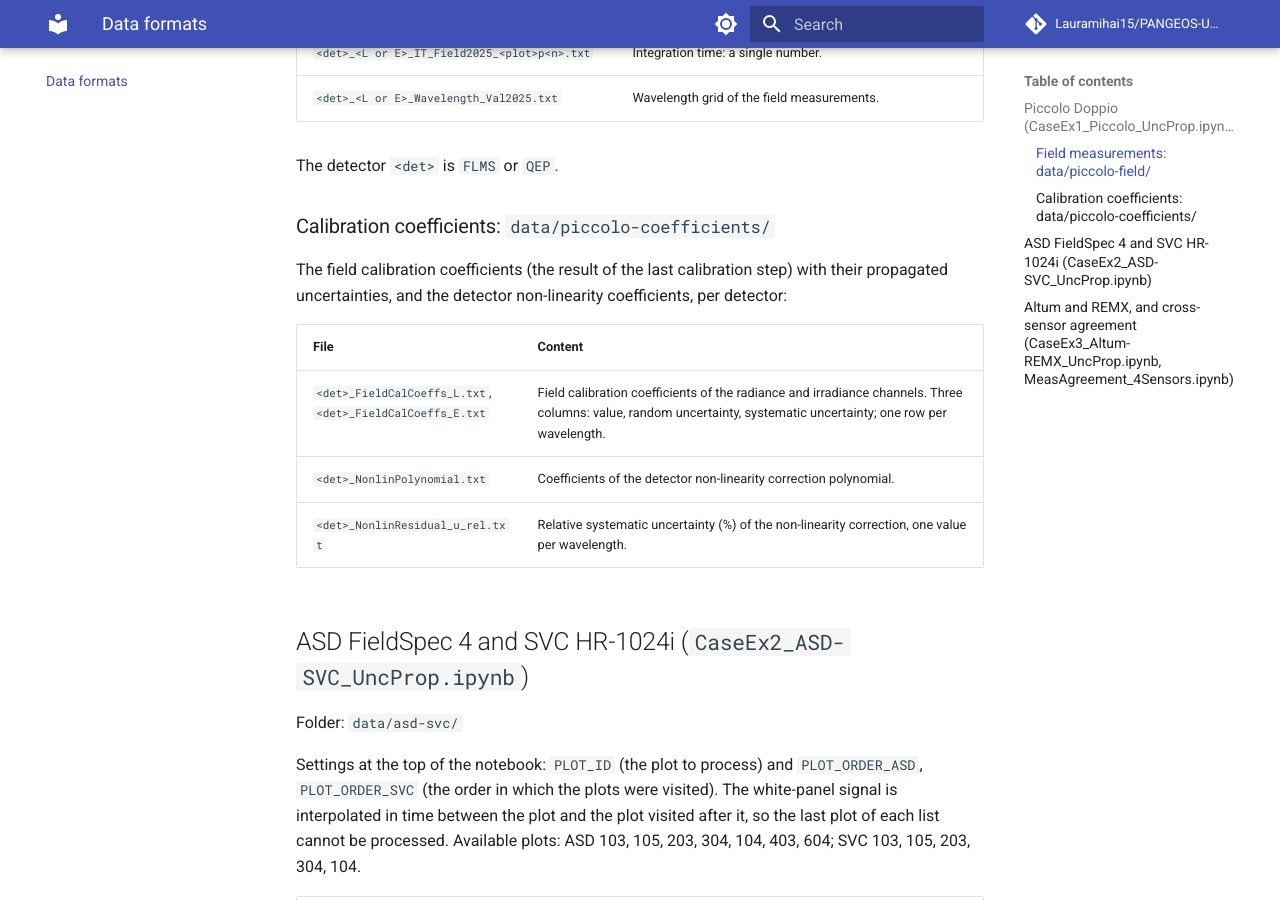
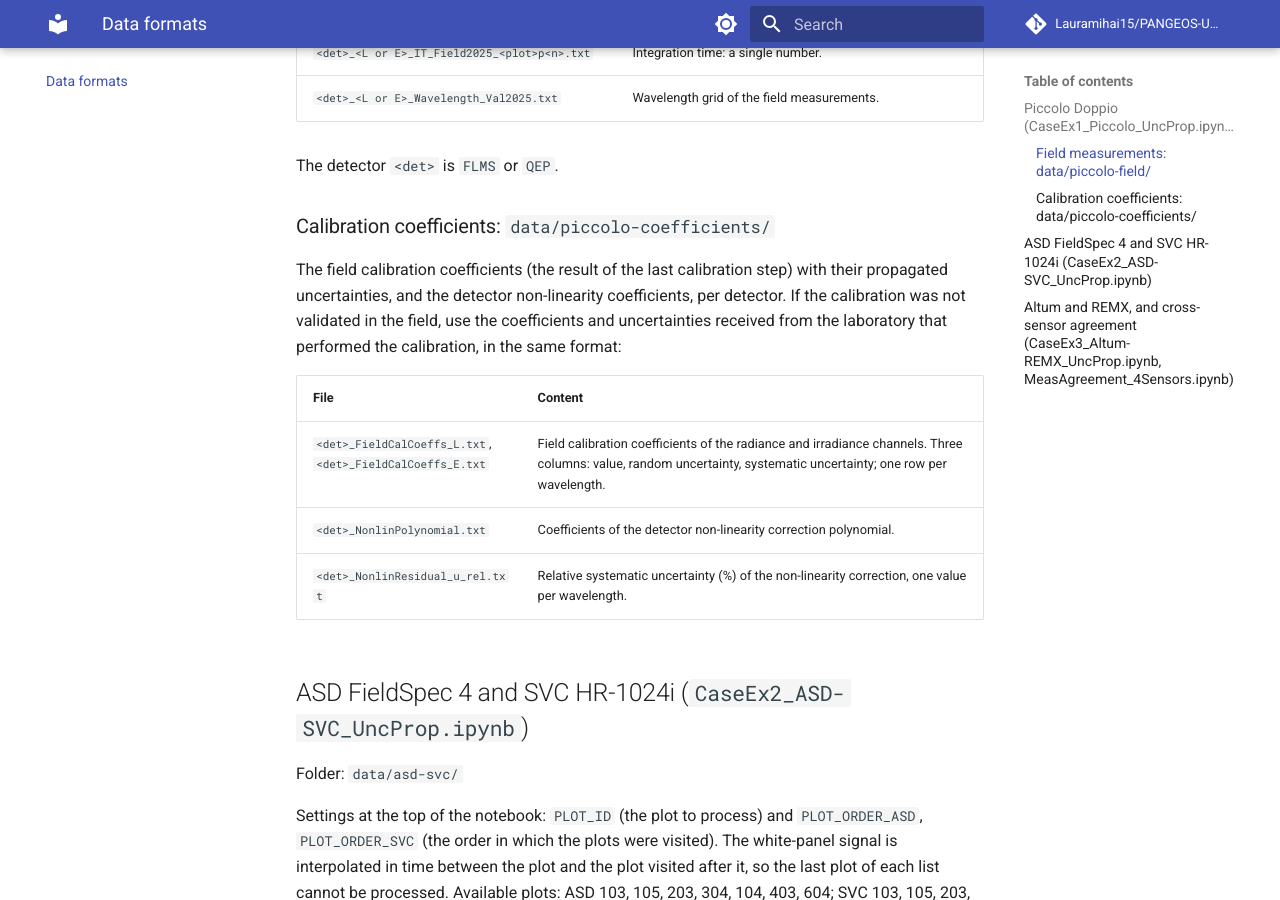
Before and after one commit to Lauramihai15/PANGEOS-UncertaintyPropagation, an MkDocs documentation site: the page built from docs/data-formats.md, in a window 1280 px wide and 900 px high, scrolled down 807 px. Built offline with MkDocs 1.6.1 and Material for MkDocs 9.7.7, drawn with Linux system fonts in a browser that asks for light colours; comment, search, counter and statistics services are not loaded.

Commit message:
Piccolo: note on using the laboratory calibration coefficients when there is no field validation

```diff
--- a/docs/data-formats.md
+++ b/docs/data-formats.md
@@ -30,7 +30,8 @@ The detector `<det>` is `FLMS` or `QEP`.
 ### Calibration coefficients: `data/piccolo-coefficients/`
 
 The field calibration coefficients (the result of the last calibration step) with their propagated uncertainties, and the
-detector non-linearity coefficients, per detector:
+detector non-linearity coefficients, per detector. If the calibration was not validated in the field, use the coefficients and uncertainties
+received from the laboratory that performed the calibration, in the same format:
 
 | File | Content |
 |---|---|
```
Also changed, not shown: docs/case-piccolo.md (+3 -0 lines), 1 other file.
